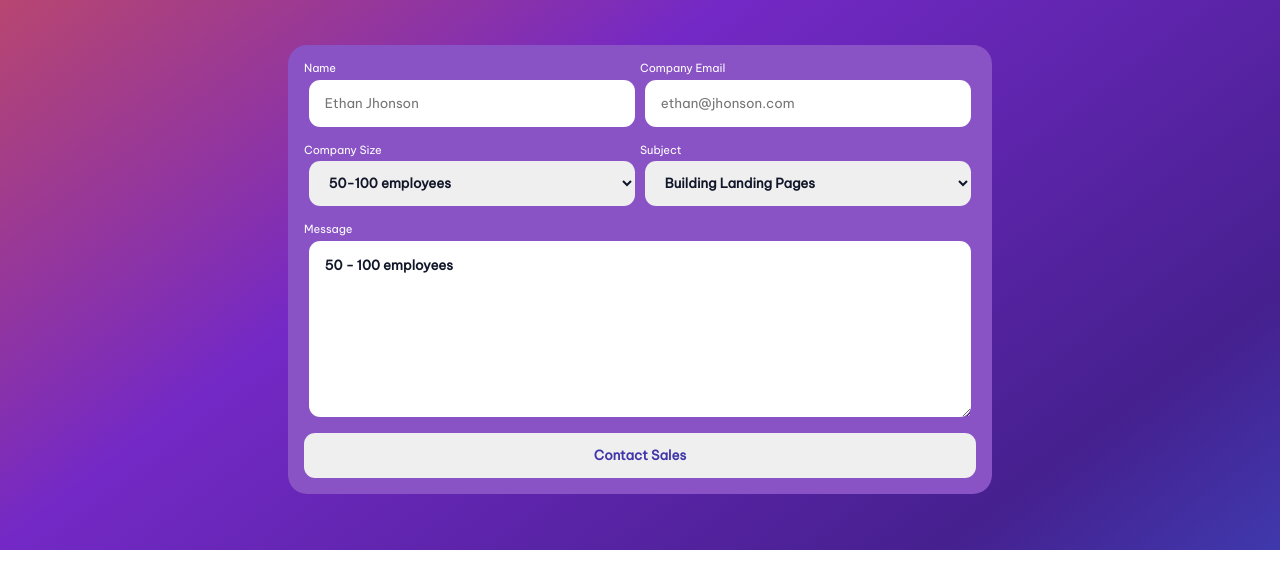
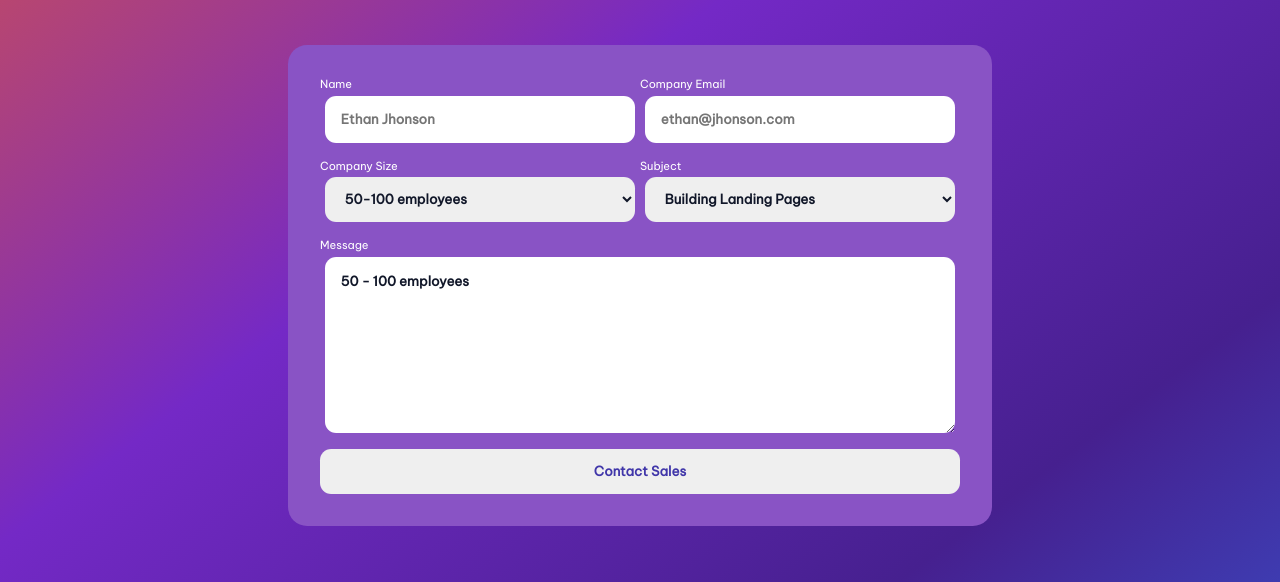
Before and after one commit to ChristChampagne/ContactPage, a plain HTML site: page index.html in a window 1280 px wide. Shown: the part 341-923 px from the top of the page. Before the commit the page ends 891 px from the top, so only its background shows below. Drawn offline with Linux system fonts and the light colour scheme; files whose address does not match are found by name.

Commit message:
Updating Paddings and spacing

```diff
--- a/assets/css/main.css
+++ b/assets/css/main.css
@@ -48,7 +48,7 @@ body {
 form {
     display: flex;
     flex-wrap: wrap;
-    margin: 1rem;
+    margin: 2rem;
 }
 
 .form-50 {
@@ -72,7 +72,8 @@ form {
     border: none;
     padding-left: 1rem;
     font-family: 'Be Vietnam Pro', sans-serif;
-    color: #CDD5E0;
+    color: #111729;
+    font-weight: bold;
 }
 
 .form-50 select{
```
Also changed, not shown: index.html (+0 -2 lines).
